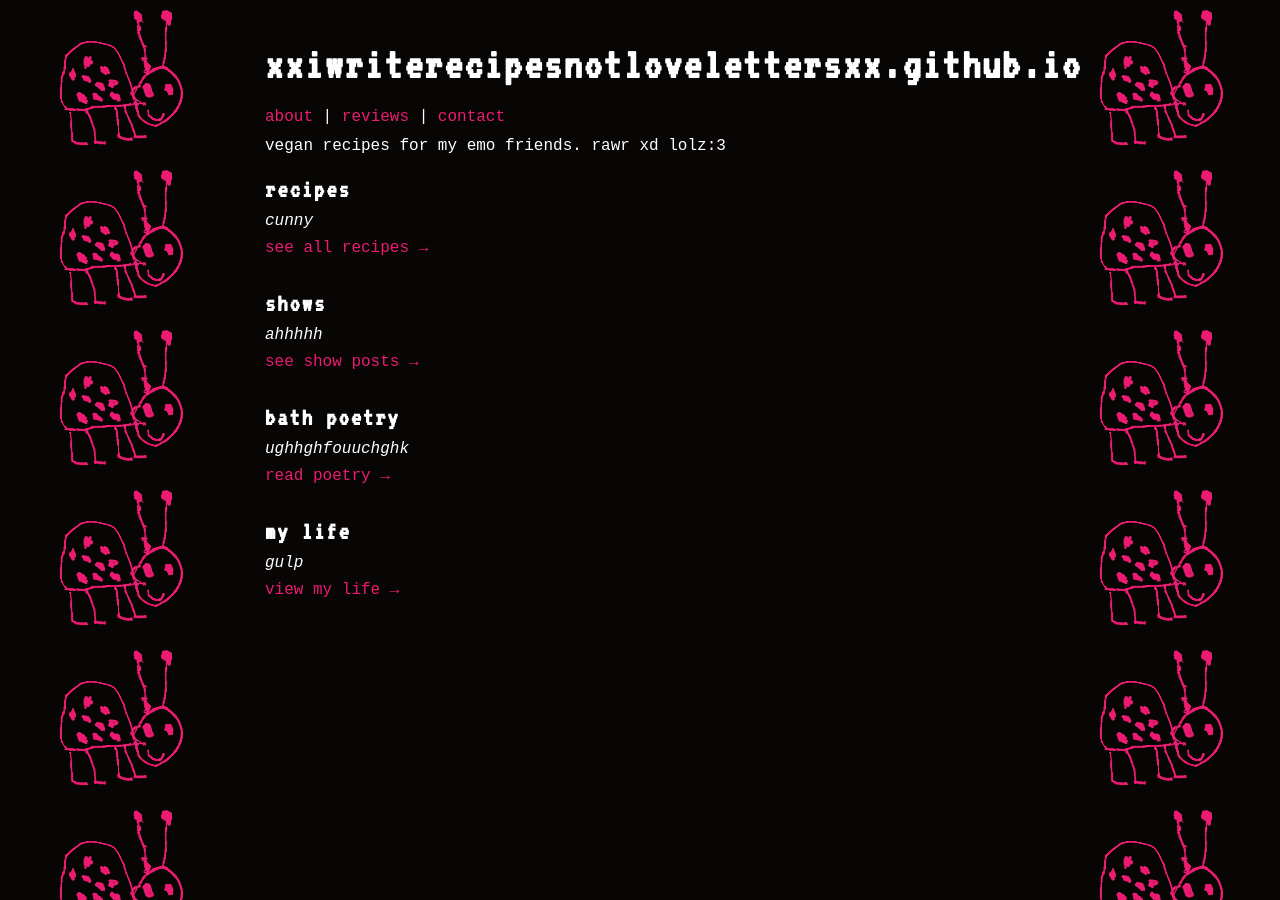
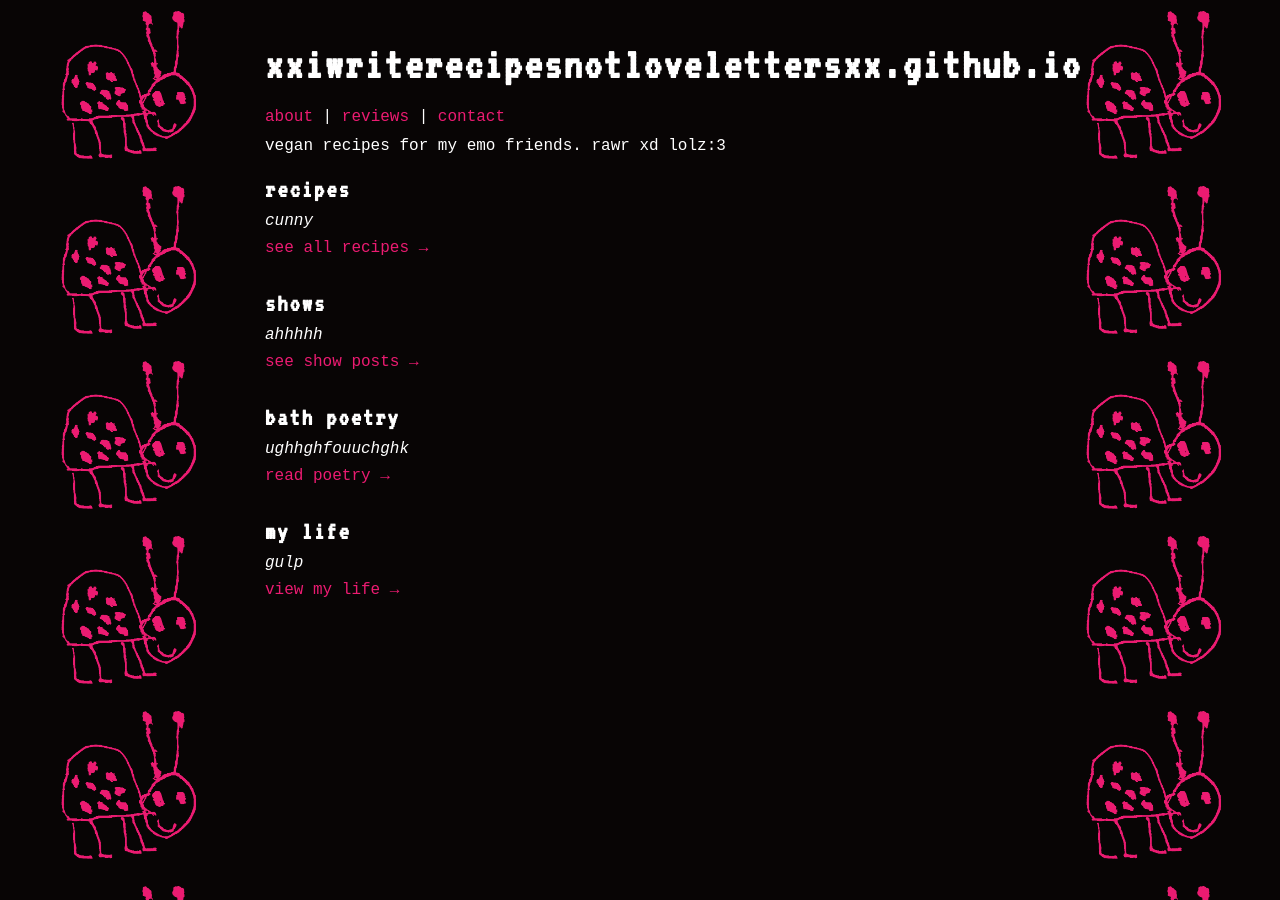
Before and after one commit to xxiwriterecipesnotlovelettersxx/xxiwriterecipesnotlovelettersxx.github.io, a Jekyll site: the page built from index.md, in a window 1280 px wide. Built offline with Jekyll 4.4.1, drawn with Linux system fonts in a browser that asks for light colours.

Commit message:
Update style.css

```diff
--- a/assets/css/style.css
+++ b/assets/css/style.css
@@ -16,7 +16,7 @@ body {
   background-image: url('/images/yerrrpproject!donepfppink.png'), url('/images/yerrrpproject!donepfppink.png');
   background-repeat: repeat-y, repeat-y;
   background-position: 40px top, calc(100% - 40px) top;
-  background-size: auto 160px; /* adjust height if needed */
+  background-size: auto 175px; /* adjust height if needed */
   padding-left: 120px; /* content spacing from border */
   padding-right: 120px;
 }
```
